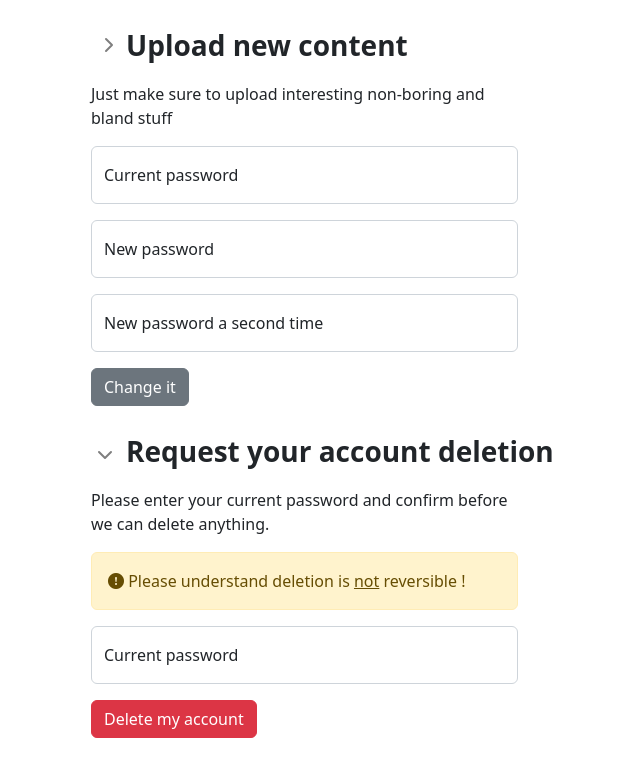
After one commit to rtafurthgarcia/rihaka, a PHP site: template app/Views/SSHSession.php in a window 1280 px wide, after a click on "Request your account deletion". The commit adds this page. Shown: the top 777 px of the page, without its empty margins (3-643 px from the left). Run offline with PHP 8.4, Linux system fonts and the light colour scheme; the template is opened without the code that fills it, so the values that code supplies are empty; the visitor is signed in with stand-in values (Sample User, id 1); some libraries are stand-ins or nearby versions.

```diff
--- a/app/Core/Router.php
+++ b/app/Core/Router.php
@@ -6,6 +6,7 @@ use Slim\App;
 
 use App\Controllers\HomeController;
 use App\Controllers\UserController;
+use App\Controllers\VideoController;
 use Slim\Routing\RouteCollectorProxy;
 
 class Router {
@@ -23,5 +24,6 @@ class Router {
             $group->get('/security', UserController::class . ':getUserAccountSecurity');
             $group->post('/security', UserController::class . ':changeUserPassword');
         });
+        $app->get('/session/new', VideoController::class . ':getNewContentPage');
     }
 }
--- a/app/Views/Base/Header.php
+++ b/app/Views/Base/Header.php
@@ -11,7 +11,6 @@
                     <li class="nav-item"><a href="#" class="nav-link px-2 text-white fs-1-md <?=($activePage === 2) ? "active-page": "" ?>">Categories</a></li>
                     <li class="nav-item"><a href="#" class="nav-link px-2 text-white fs-1-md <?=($activePage === 3) ? "active-page": "" ?>">Explore</a></li>
                     <li class="nav-item"><a href="#" class="nav-link px-2 text-white fs-1-md <?=($activePage === 4) ? "active-page": "" ?>">Setup</a></li>
-                    <li class="nav-item"><a href="#" class="nav-link px-2 text-white fs-1-md <?=($activePage === 5) ? "active-page": "" ?>">Community</a></li>
                 </ul>
                 <div class="ms-auto text-end col-8 col-md-6 gap-2 row justify-content-end">
                     <? if (!$hideLogin): ?>
--- /dev/null
+++ b/app/Views/SSHSession.php
@@ -0,0 +1,71 @@
+<div class="container pt-3">
+    <div class="row align-items-start">
+        <?=$this->fetch('./Base/Sidebar.php', ["activeMenu" => $activeMenu, "contributionsOnly" => $contributionsOnly])?>
+        <div class="signup-form col-12 col-md-8 col-lg-5 px-4 py-4 py-md-0">
+            <? if((isset($successful) && $successful)): ?>
+                <div class="alert alert-success" role="alert">
+                    <i class="bi bi-check-circle-fill"></i>
+                    New session successfully created :3
+                </div>
+            <? else: ?>
+            <h2 class="fs-3 fw-semibold btn btn-lg btn-toggle d-inline-flex align-items-center rounded border-0 ps-0">Upload new content</h2>
+            <p>Just make sure to upload interesting non-boring and bland stuff</p>
+            <form id="password-form" onsubmit="onFormSubmitted(this, event)" method="post" class="needs-validation" autocomplete="on" novalidate>
+                <div class="form-floating mb-3">
+                    <input type="password" class="form-control <?=(isset($errors["currentPassword"])) ? "is-invalid" : "" ?>" name="current-password" id="current-password" minlength="10" placeholder="Password" autocomplete="current-password" required>
+                    <label for="current-password">Current password</label>
+                    <div class="invalid-feedback">
+                        <?=(isset($errors["currentPassword"])) ? $errors["currentPassword"] : "Password doesn't meet requirements or match the one being currently used." ?>
+                    </div>
+                </div>
+                <div class="form-floating mb-3">
+                    <input type="password" class="form-control <?=(isset($errors["newPassword"])) ? "is-invalid" : "" ?>" name="password" id="password" minlength="10" placeholder="Password" autocomplete="new-password" onchange="onPasswordChange()" required>
+                    <label for="password">New password</label>
+                    <div class="invalid-feedback">
+                        <?=(isset($errors["newPassword"])) ? $errors["newPassword"] : "New passwords either do not meet length requirements or do not match." ?>
+                    </div>
+                </div>
+                <div class="form-floating mb-3">
+                    <input type="password" class="form-control <?=(isset($errors["newPassword"])) ? "is-invalid" : "" ?>" name="password-confirmation" id="password-confirmation" minlength="10" placeholder="Password" autocomplete="new-password" onchange="onPasswordChange()" required>
+                    <label for="password-confirmation">New password a second time</label>
+                    <div class="invalid-feedback">
+                        <?=(isset($errors["newPassword"])) ? $errors["newPassword"] : "New passwords either do not meet length requirements or do not match." ?>
+                    </div>
+                </div>
+                <div class="row">
+                    <div class="col">
+                        <button id="submit-button" type="submit" class="btn btn-secondary mb-3">Change it</button>
+                    </div>
+                </div>
+            </form>
+            <? endif; ?>
+            <? if(isset($errors["deletionCurrentPassword"])): ?>
+                <h2 class="text-nowrap fs-3 fw-semibold btn btn-lg btn-toggle d-inline-flex align-items-center rounded border-0 ps-0" data-bs-toggle="collapse" data-bs-target="#account-deletion-collapse" aria-expanded="true">Request your account deletion</h2>
+                <section id="account-deletion-collapse" class="collapse show">
+            <? else: ?>
+                <h2 class="text-nowrap fs-3 fw-semibold btn btn-lg btn-toggle d-inline-flex align-items-center rounded border-0 ps-0 collapsed" data-bs-toggle="collapse" data-bs-target="#account-deletion-collapse" aria-expanded="false">Request your account deletion</h2>
+                <section id="account-deletion-collapse" class="collapse collapsed">
+            <? endif; ?>
+                <p>Please enter your current password and confirm before we can delete anything.</p>
+                <div class="alert alert-warning" role="alert">
+                    <i class="bi bi-exclamation-circle-fill"></i>
+                    Please understand deletion is <u>not</u> reversible !
+                </div>
+                <form id="account-deletion-form" onsubmit="onFormSubmitted(this, event)" action="/user/<?=$_SESSION['username']?>/delete" method="post" class="needs-validation" autocomplete="off" novalidate>
+                    <div class="form-floating mb-3">
+                        <input type="password" class="form-control <?=(isset($errors["deletionCurrentPassword"])) ? "is-invalid" : "" ?>" name="current-password" id="current-password" minlength="10" placeholder="Password" required>
+                        <label for="current-password">Current password</label>
+                        <div class="invalid-feedback">
+                            <?=(isset($errors["deletionCurrentPassword"])) ? $errors["deletionCurrentPassword"] : "No proper password, no deletion." ?>
+                        </div>
+                    </div>
+                    <div class="row">
+                        <div class="col">
+                            <button id="submit-button" type="submit" class="btn btn-danger mb-3">Delete my account</button>
+                        </div>
+                    </div>
+                </form>
+            </section>
+        </div>
+    </div>
+</div>
--- a/public/css/style.css
+++ b/public/css/style.css
@@ -25,7 +25,7 @@
     line-height: 0.8;
 }
 
-.btn-toggle-nav a{
+.btn-toggle-nav a {
 	padding: .1875rem .5rem;
 	margin-top: .125rem;
 	margin-left: 2em;
@@ -33,7 +33,7 @@
     background-size: 4px 0px;
 }
 
-.btn-toggle-nav a:hover, .active-menu {
+.btn-toggle-nav a:hover:not(.btn), .active-menu {
     background:
     linear-gradient(
         to bottom,
```
Also changed, not shown: app/Controllers/VideoController.php (added, +51 -0 lines), app/Views/Base/Sidebar.php (+8 -7 lines), app/Views/UserAccount.php (+6 -1 lines).
